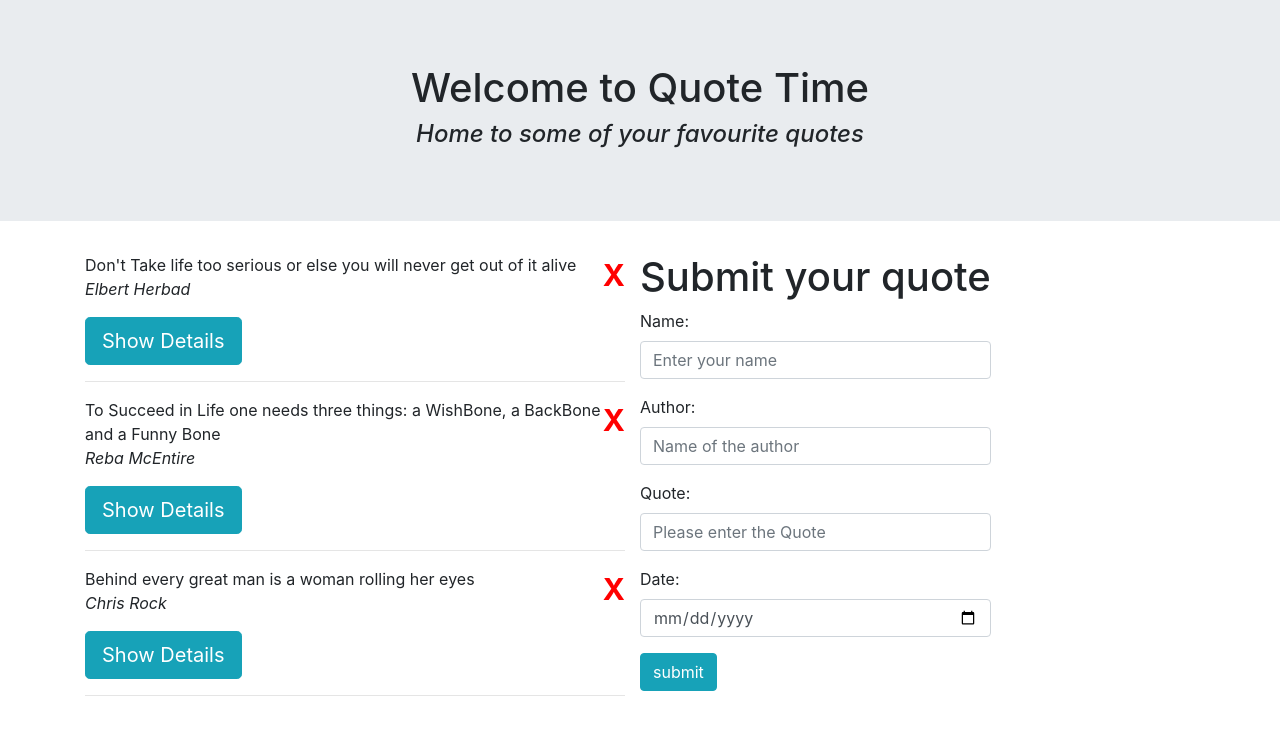
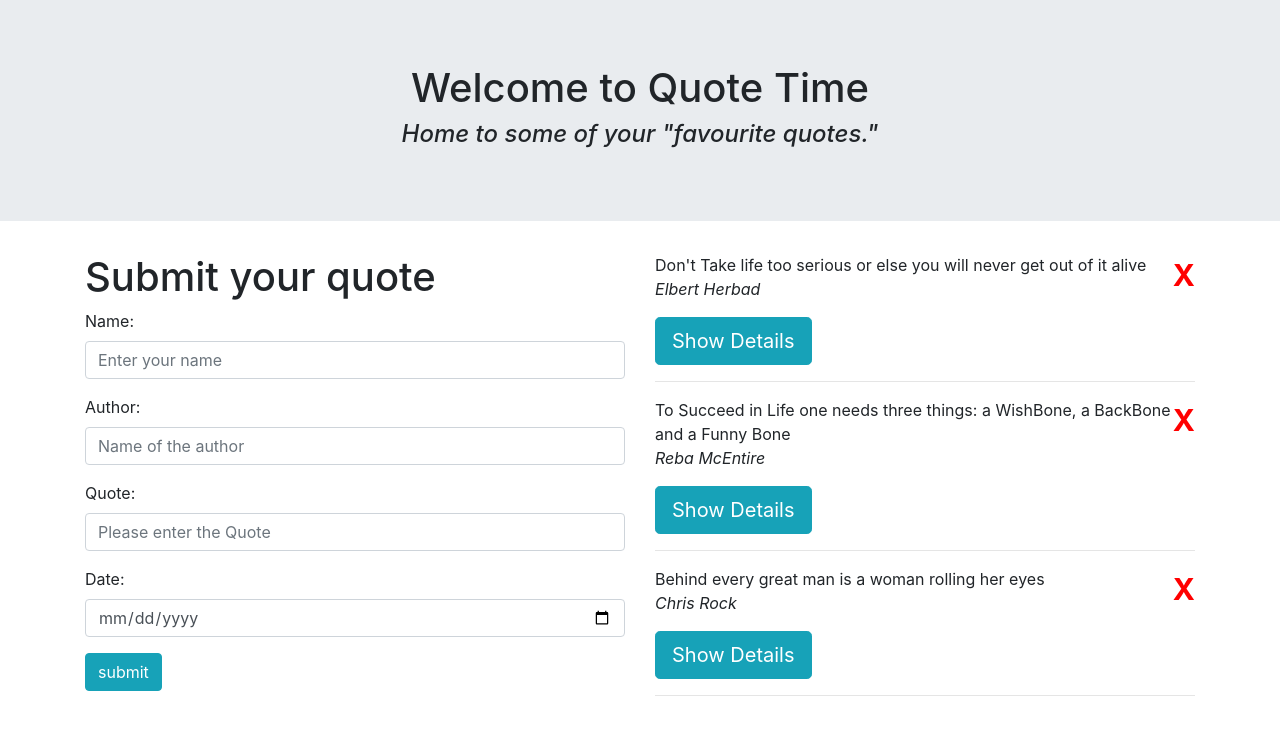
Before and after one commit to davidlutta/Quotes-, an Angular app in the folder Quote/: page / in a window 1280 px wide. Shown: the top 730 px of the page. Built offline with nearby package versions, Linux system fonts and the light colour scheme.

Commit message:
Add license to README

```diff
--- a/Quote/src/app/quote/quote.component.html
+++ b/Quote/src/app/quote/quote.component.html
@@ -4,13 +4,20 @@
 
   <h1 class="text-center">Welcome to Quote Time</h1>
 
-  <h4 class="text-center"><em>Home to some of your favourite quotes</em></h4>
+  <h4 class="text-center"><em>Home to some of your "favourite quotes."</em></h4>
 
 </div>
 
 <div class="container">
 
   <div class="row">
+
+
+    <div class="col-6">
+
+      <app-form (formComplete)="addNewQuote($event)"></app-form>
+
+    </div>
 
     <div class="col-6">
 
@@ -36,9 +43,9 @@
 
             <p>Added {{ quote.date| dateCount }} days ago</p>
 
-                <!-- <app-vote></app-vote> -->
+            <app-vote></app-vote>
 
-                <button type="upVote" class="btn btn-info btn-sl" (click)="upVote()">Upvote</button>
+            <!-- <button type="upVote" class="btn btn-info btn-sl" (click)="upVote()">Upvote</button> -->
 
           </div>
 
@@ -50,12 +57,6 @@
 
     </div>
 
-    <div class=".col-6">
-
-      <app-form (formComplete)="addNewQuote($event)"></app-form>
-
   </div>
 
 </div>
-
-</div>
```
Also changed, not shown: 1 other file (tests, documents, lock files or other folders). Lines whose indentation alone changed are shown as unchanged.
